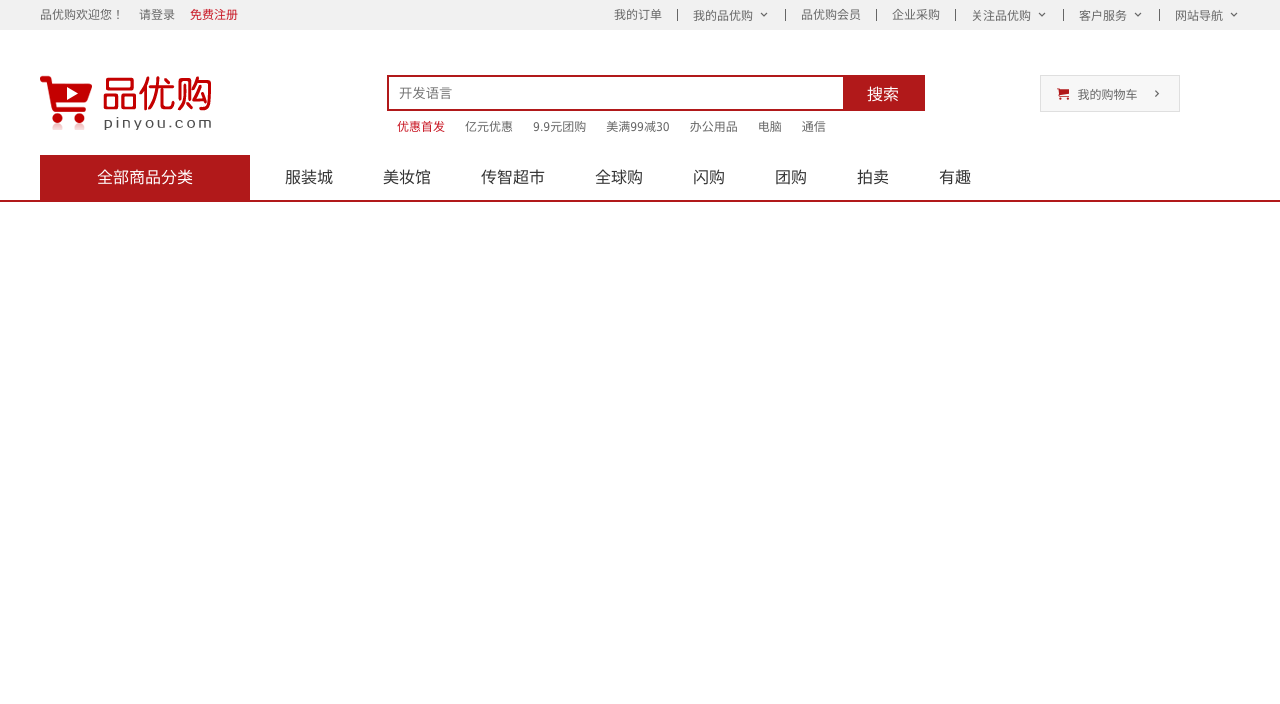
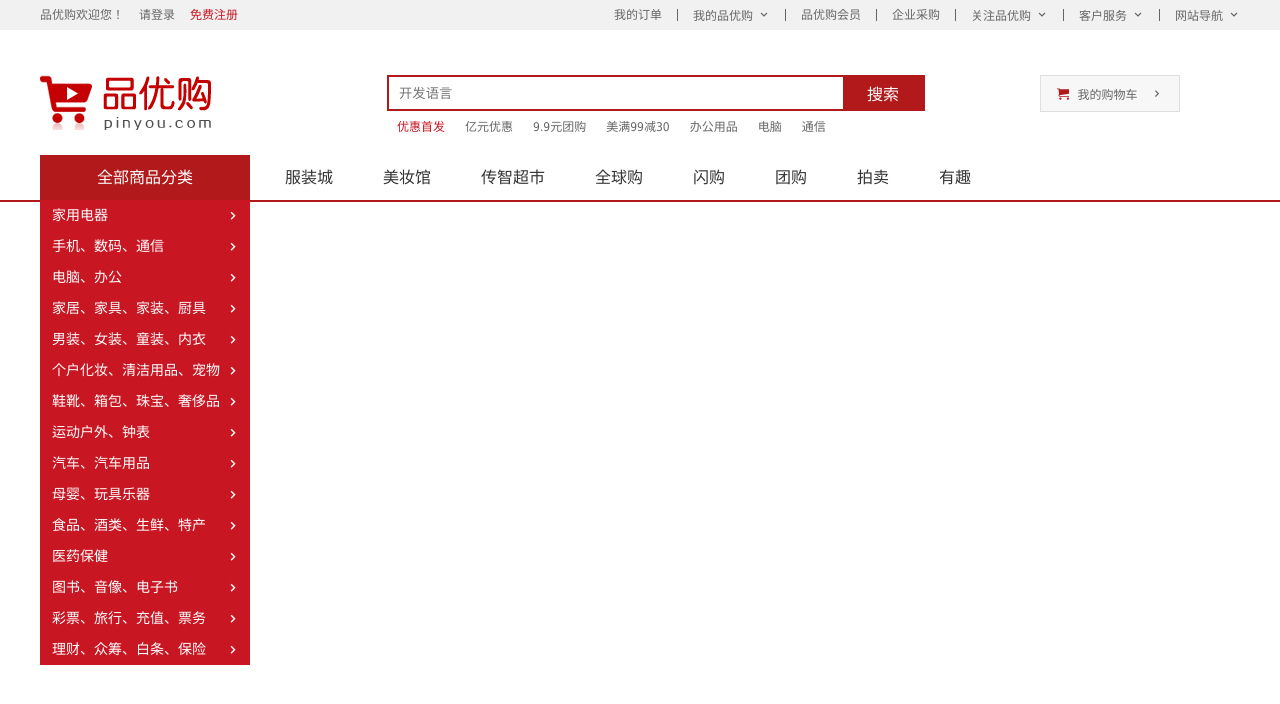
Before and after one commit to Chaoran-Li/WebMock_2, a plain HTML site: page index.html in a window 1280 px wide. Drawn offline with Linux system fonts and the light colour scheme; files whose address does not match are found by name.

Commit message:
nav part improvement

```diff
--- a/css/index.css
+++ b/css/index.css
@@ -146,16 +146,60 @@
     border-bottom: 2px solid #b1191a;
 }
 
-#nav .nav_left {
+#nav .dropdown {
     float: left;
     width: 210px;
     height: 45px;
+    background-color: #b1191a;
+}
+
+#nav .dropdown .dt {
+    width: 100%;
+    height: 100%;
     line-height: 45px;
     text-align: center;
-    background-color: #b1191a;
     font-size: 16px;
     color: #ffffff;
 }
+
+#nav .dropdown .dd {
+    width: 210px;
+    height: 465px;
+    background-color: #c81623;
+}
+
+#nav .dropdown .dd ul li {
+    position: relative;
+    height: 31px;
+    line-height: 31px;
+    margin-left: 2px;
+    padding-left: 10px;
+}
+
+#nav .dropdown .dd ul li:hover {
+    background-color: #ffffff;
+}
+
+#nav .dropdown .dd ul li::after {
+    position: absolute;
+    top: 1px;
+    right: 10px;
+    color: #ffffff;
+    font-size: 14px;
+    font-family: 'icomoon';
+    content: '\e920';
+}
+
+#nav .dropdown .dd ul li:hover a {
+    color: #c81623;
+}
+
+#nav .dropdown .dd ul li a {
+    font-size: 14px;
+    color: #ffffff;
+}
+
+
 
 #nav .nav_right {
     float: left;
--- a/index.html
+++ b/index.html
@@ -89,8 +89,57 @@
     <!-- nav -->
     <nav id="nav" class="clearfix">
         <div class="main">
-            <div class="nav_left">
-                全部商品分类
+            <div class="dropdown">
+                <div class="dt">全部商品分类</div>
+                <div class="dd">
+                    <ul>
+                        <li>
+                            <a href="#">家用电器</a>
+                        </li>
+                        <li>
+                            <a href="#">手机、数码、通信</a>
+                        </li>
+                        <li>
+                            <a href="#">电脑、办公</a>
+                        </li>
+                        <li>
+                            <a href="#">家居、家具、家装、厨具</a>
+                        </li>
+                        <li>
+                            <a href="#">男装、女装、童装、内衣</a>
+                        </li>
+                        <li>
+                            <a href="#">个户化妆、清洁用品、宠物</a>
+                        </li>
+                        <li>
+                            <a href="#">鞋靴、箱包、珠宝、奢侈品</a>
+                        </li>
+                        <li>
+                            <a href="#">运动户外、钟表</a>
+                        </li>
+                        <li>
+                            <a href="#">汽车、汽车用品</a>
+                        </li>
+                        <li>
+                            <a href="#">母婴、玩具乐器</a>
+                        </li>
+                        <li>
+                            <a href="#">食品、酒类、生鲜、特产</a>
+                        </li>
+                        <li>
+                            <a href="#">医药保健</a>
+                        </li>
+                        <li>
+                            <a href="#">图书、音像、电子书</a>
+                        </li>
+                        <li>
+                            <a href="#">彩票、旅行、充值、票务</a>
+                        </li>
+                        <li>
+                            <a href="#">理财、众筹、白条、保险</a>
+                        </li>
+                    </ul>
+                </div>
             </div>
             <div class="nav_right">
                 <ul>
```
